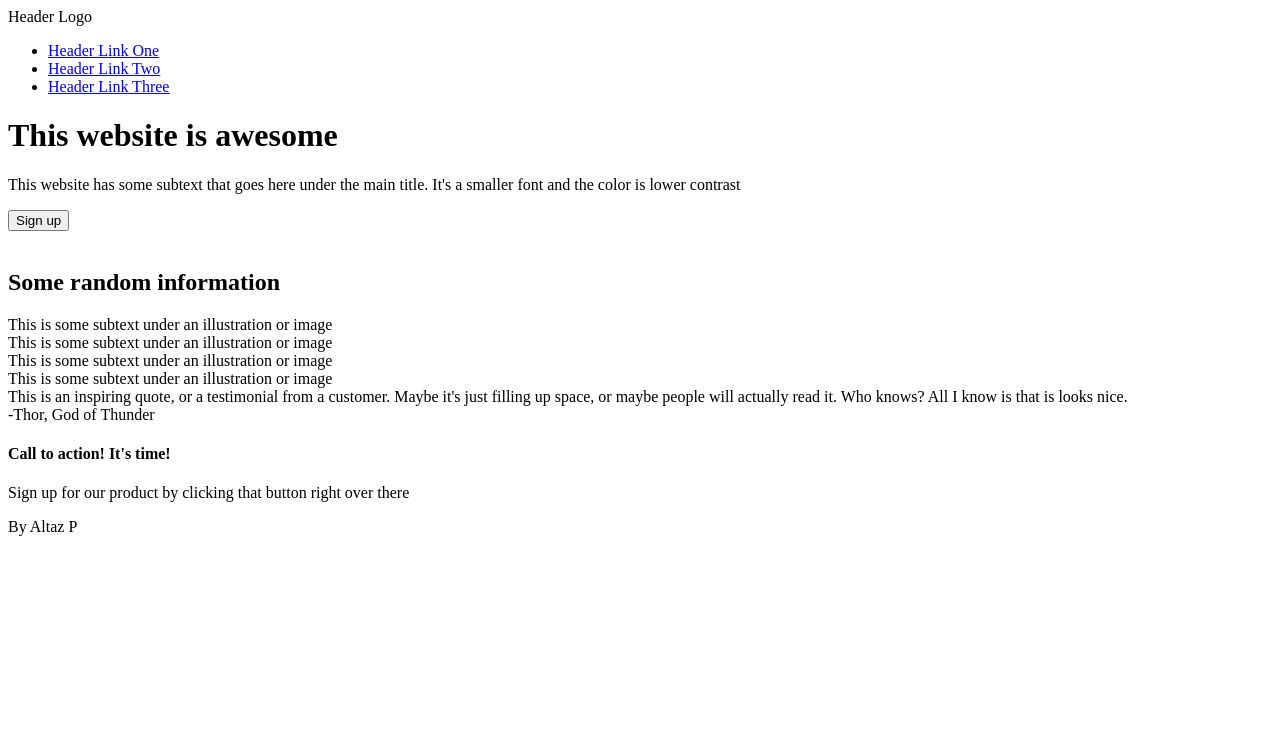
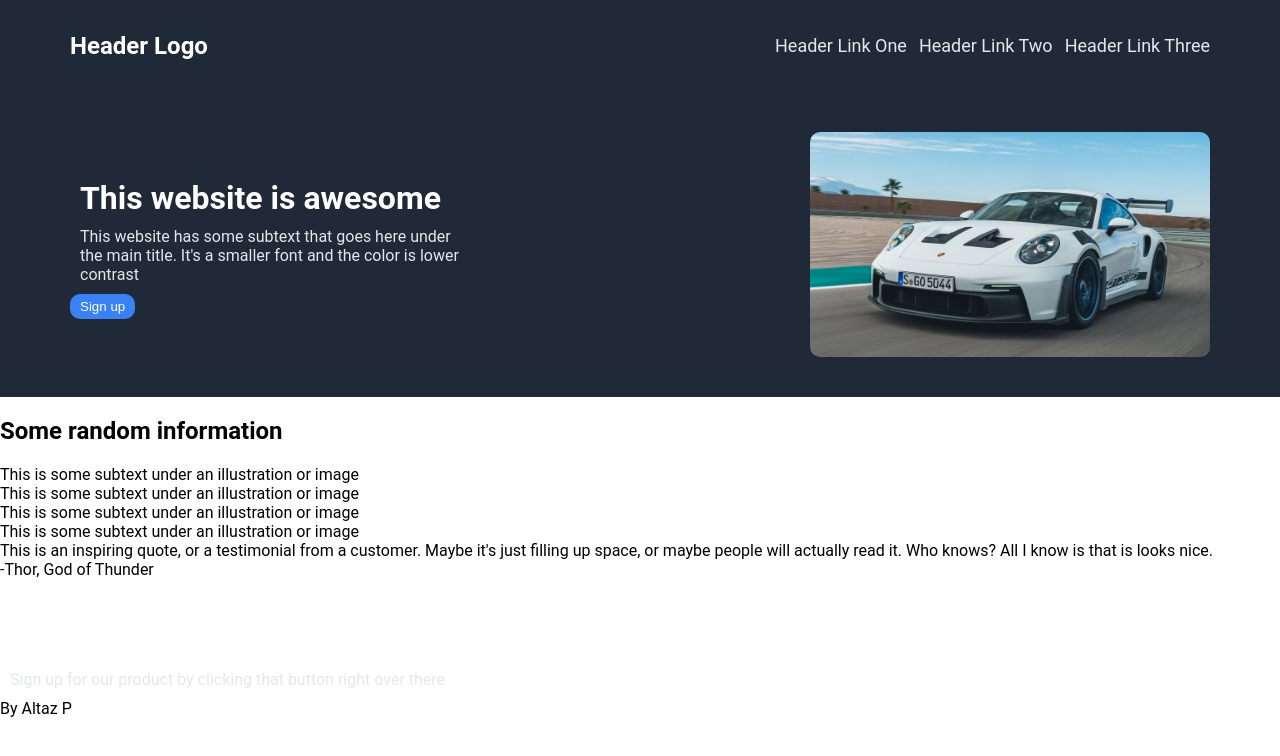
Before and after one commit to AltazP/landing-page2, a plain HTML site: page index.html in a window 1280 px wide. Drawn offline with Linux system fonts and the light colour scheme.

Commit message:
Finish Header and some work on first section
Do all the appropriate css for the top header and work on most of the
first section

```diff
--- a/index.html
+++ b/index.html
@@ -4,10 +4,11 @@
     <meta charset="UTF-8">
     <meta name="viewport" content="width=device-width, initial-scale=1.0">
     <title>Landing Page</title>
+    <link rel="stylesheet" href="styles.css">
 </head>
 <body>
     <div class="header">
-        Header Logo
+        <h4>Header Logo</h4>
         <ul>
             <li><a href="#">Header Link One</a></li>
             <li><a href="#">Header Link Two</a></li>
@@ -15,12 +16,12 @@
         </ul>
     </div>
     <div class="h1">
-        <div>
+        <div class="h1-text">
             <h1>This website is awesome</h1>
             <p>This website has some subtext that goes here under the main title. It's a smaller font and the color is lower contrast</p>
-            <button>Sign up</button>
+            <button class="b1">Sign up</button>
         </div>
-        <img src="">
+        <img class="p1" src="imgs/porsche1.avif">
     </div>
     <div>
         <h2>Some random information</h2>
@@ -48,7 +49,7 @@
         <div>-Thor, God of Thunder</div>
     </div>
     <div>
-        <div class="h1">
+        <div class="h2">
             <h4>Call to action! It's time!</h4>
             <p>Sign up for our product by clicking that button right over there</p>
         </div>
--- a/styles.css
+++ b/styles.css
@@ -0,0 +1,62 @@
+body {
+    font-family: 'Roboto', sans-serif;
+    display: flex;
+    flex-direction: column;
+    margin: 0;
+    padding: 0;
+}
+
+.header {
+    background-color: #1F2937;
+    display: flex;
+    justify-content: space-between;
+    align-items: center;
+    padding: 0 70px;
+}
+p {
+    color: #E5E7EB;
+}
+h4,
+h1,
+.b1 {
+    color: white;
+}
+h4 {
+    font-size: 24px;
+}
+h1,
+p{
+    margin: 10px;
+}
+ul {
+    list-style-type: none;
+    display: flex;
+    gap: 12px;
+    margin: 0;
+    padding: 0;
+}
+a {
+    text-decoration: none;
+    color: #E5E7EB;
+    font-size: 18px;
+}
+.h1 {
+    display: flex;
+    background-color: #1F2937;
+    justify-content: space-between;
+    align-items: center;
+    padding: 40px 70px 40px;
+}
+.p1,
+.h1-text {
+    width: 400px;
+    height: auto;
+    border-radius: 10px;
+}
+.b1 {
+    background-color: #3882F6;
+    border: 0;
+    padding: 5px 10px;
+    border-radius: 10px;
+    box-sizing: border-box;
+}
```
Also changed, not shown: imgs/porsche1.avif (added).
